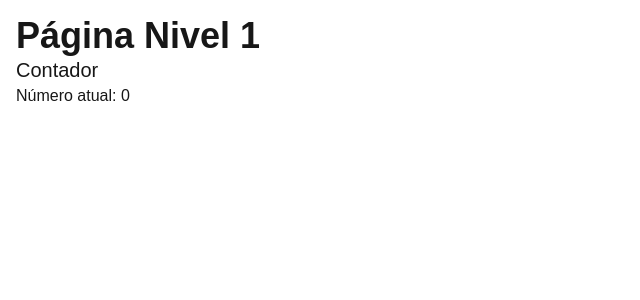
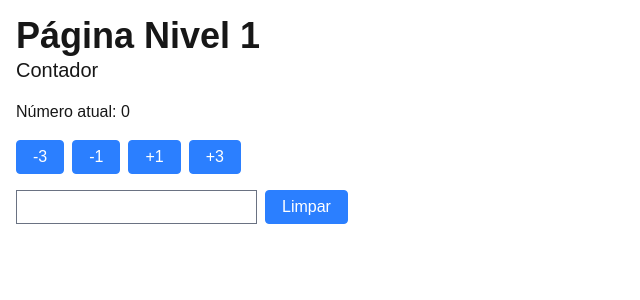
Before and after one commit to leopaschoarelli/projetos-pos-graduacao-java-unipds, a Next.js app in the folder disciplinas/fundamentos_frontend_react/modulo_01/fundamentos-front-end-react/: page /nivel-1 in a window 1280 px wide. Shown: the top 300 px of the page, without its empty margins (0-640 px from the left). Built offline with nearby package versions, Linux system fonts and the light colour scheme.

Commit message:
Fundamentos de Front-end com React - Modulo 01 - VideoAula04: Primeiros passos com React (Parte 3)

```diff
--- /dev/null
+++ b/disciplinas/fundamentos_frontend_react/modulo_01/fundamentos-front-end-react/src/components/Button.tsx
@@ -0,0 +1,15 @@
+"use client";
+
+import { FC, MouseEventHandler, ReactNode } from "react";
+
+type ButtonProps = {
+    onClick: MouseEventHandler<HTMLButtonElement>;
+    children: ReactNode;
+}
+
+export const Button: FC<ButtonProps> = ({onClick, children}) => (
+    <button className="border border-blue-500 px-4 py-1 rounded cursor-pointer bg-blue-500 hover:bg-blue-900 text-white"
+            onClick={onClick}>
+        {children}
+    </button>
+);
--- a/disciplinas/fundamentos_frontend_react/modulo_01/fundamentos-front-end-react/src/components/Contador.tsx
+++ b/disciplinas/fundamentos_frontend_react/modulo_01/fundamentos-front-end-react/src/components/Contador.tsx
@@ -1,14 +1,55 @@
 "use client";
 
-import { useState } from "react";
+import { useEffect, useState } from "react";
+import { Button } from "./Button";
 
 export const Contador = () => {
     const [contador, setContador] = useState(0);
+    const [coisa, setCoisa] = useState("");
+
+    useEffect(() => {
+        console.log("State contador atualizado!");
+    }, [contador]);
+
+    useEffect(() => {
+        console.log("State coisa atualizado!");
+    }, [coisa]);
+
+    useEffect(() => {
+        console.log("State contador ou coisa atualizado!");
+    }, [contador, coisa]);
 
     return (
-        <div>
+        <div className="grid gap-y-4">
             <h2 className="text-xl">Contador</h2>
             <p>Número atual: {contador}</p>
+            <div className="flex gap-x-2">
+                <Button onClick={() => {
+                            setContador((c) => c - 3);
+                        }}>-3</Button>
+                <Button onClick={() => {
+                            setContador((c) => c - 1);
+                        }}>-1</Button>
+                <Button onClick={() => {
+                            setContador((c) => c + 1);
+                        }}>+1</Button>
+                <Button onClick={() => {
+                            setContador((c) => c + 3);
+                        }}>+3</Button>
+            </div>
+            <div className="flex gap-x-2">
+                <input
+                    className="border border-gray-500 px-4 py-1"
+                    value={coisa}
+                    onChange={(e) => {
+                        setCoisa(e.target.value);
+                    }}
+                />
+                <Button onClick={() => {
+                            setCoisa("");
+                        }}>Limpar</Button>
+            </div>
         </div>
+
     );
 }
```
Also changed, not shown: disciplinas/fundamentos_frontend_react/modulo_01/fundamentos-front-end-react/src/components/MeuNome.tsx (+3 -4 lines), 1 other file (tests, documents, lock files or other folders).
